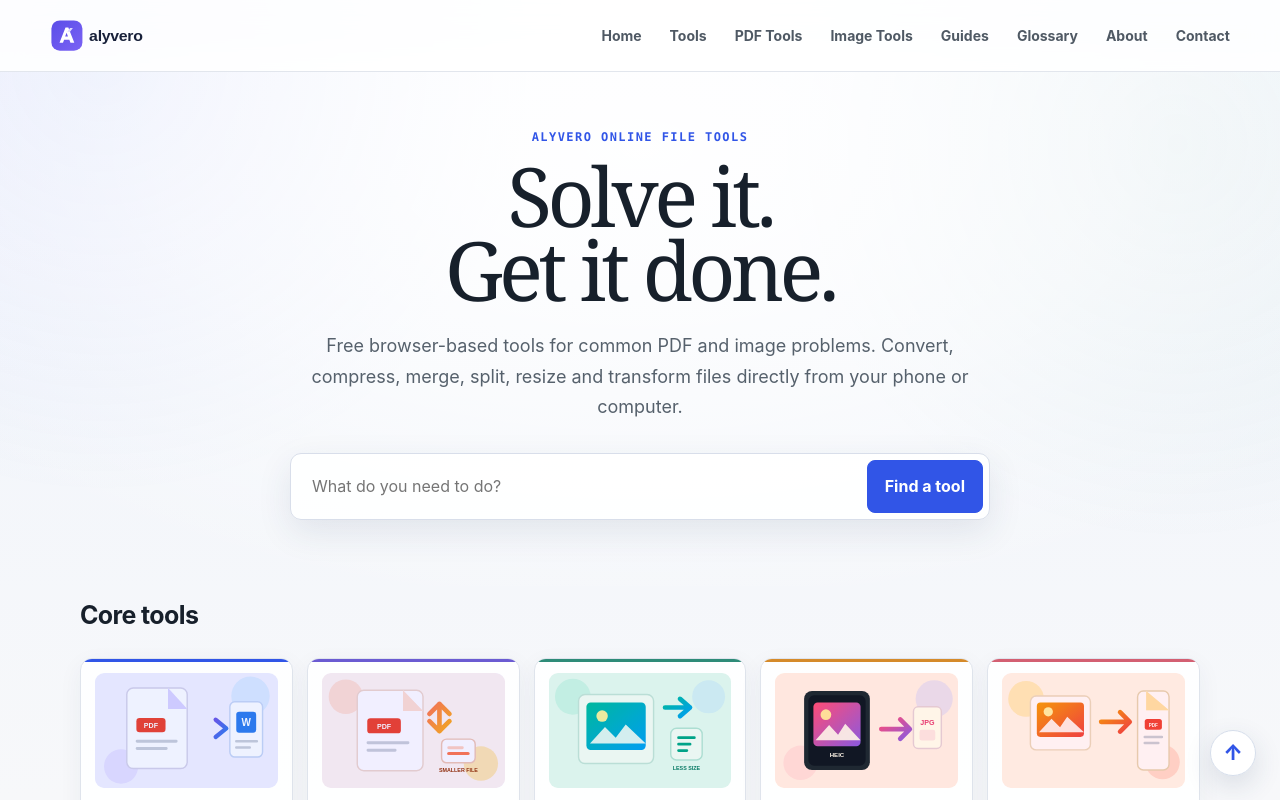
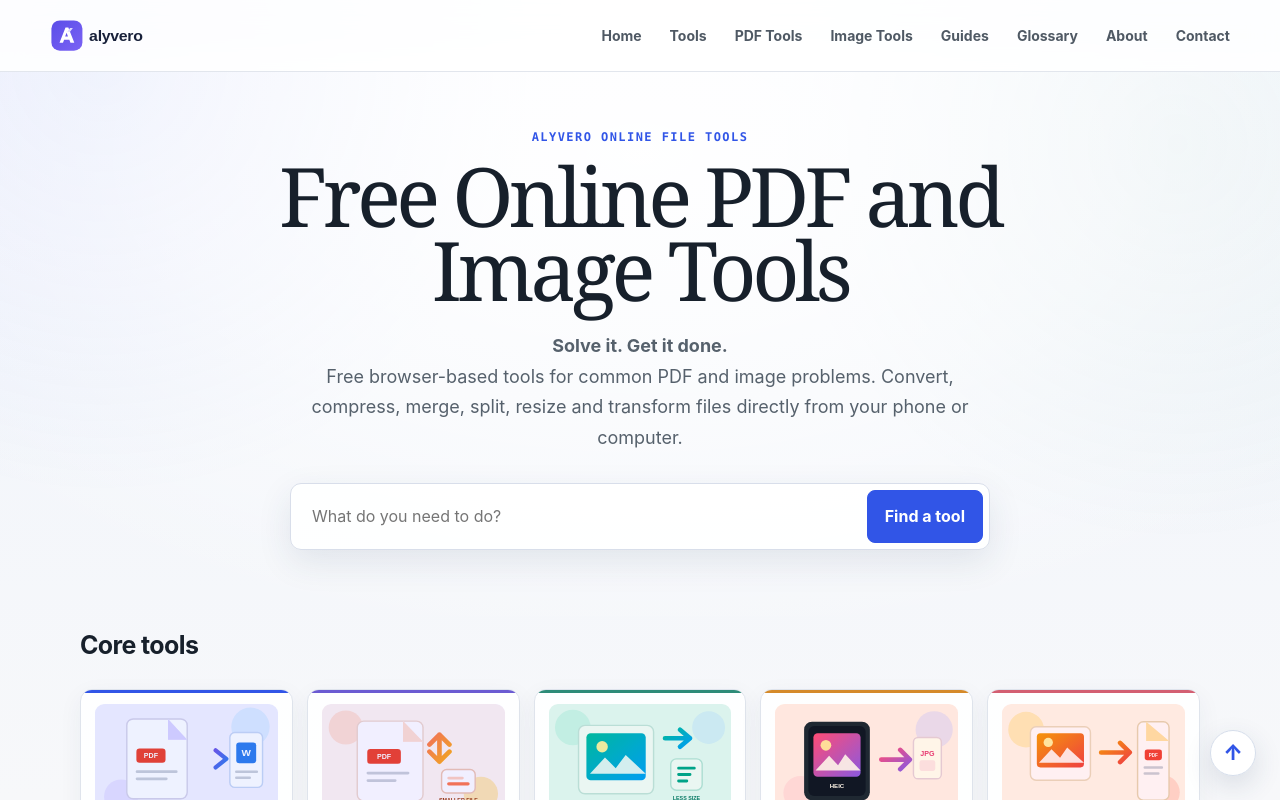
Before and after one commit to rindodi/alyvero, a Next.js app: page / in a window 1280 px wide. Shown: the top 800 px of the page. Built offline with nearby package versions, Linux system fonts and the light colour scheme.

Commit message:
Clarify homepage H1 for PDF and image tools

```diff
--- a/app/page.tsx
+++ b/app/page.tsx
@@ -79,7 +79,8 @@ export default function Home() {
 
       <section className="hero">
         <p className="eyebrow">Alyvero online file tools</p>
-        <h1>Solve it.<br />Get it done.</h1>
+        <h1>Free Online PDF and Image Tools</h1>
+        <p><strong>Solve it. Get it done.</strong></p>
         <p>Free browser-based tools for common PDF and image problems. Convert, compress, merge, split, resize and transform files directly from your phone or computer.</p>
         <form className="search-box" action="/tools">
           <input name="q" placeholder="What do you need to do?" aria-label="Search Alyvero tools" />
```
